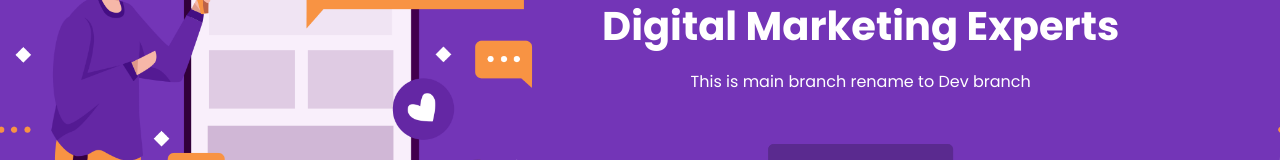
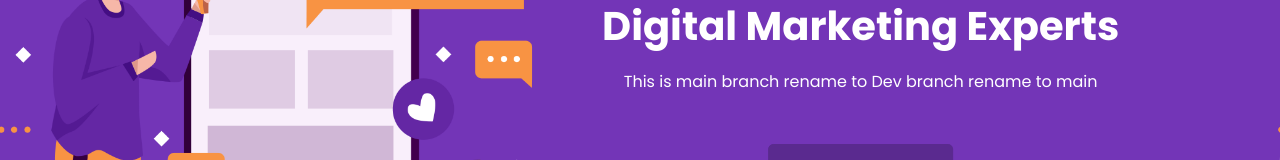
Before and after one commit to MuhammadHamza8/Task-1, a plain HTML site: page index.html in a window 1280 px wide. Shown: the part 294-454 px from the top of the page. Drawn offline with nearby package versions, Linux system fonts and the light colour scheme; some packages are replaced by stand-ins of ours.

Commit message:
This is main branch rename to Dev branch rename to main

```diff
--- a/index.html
+++ b/index.html
@@ -88,7 +88,7 @@
                       Digital Marketing Experts
                     </h1>
                     <p>
-                      This is main branch rename to Dev branch
+                      This is main branch rename to Dev branch rename to main
                     </p>
                     <div class="btn-box">
                       <a href="" class="btn1">
```
